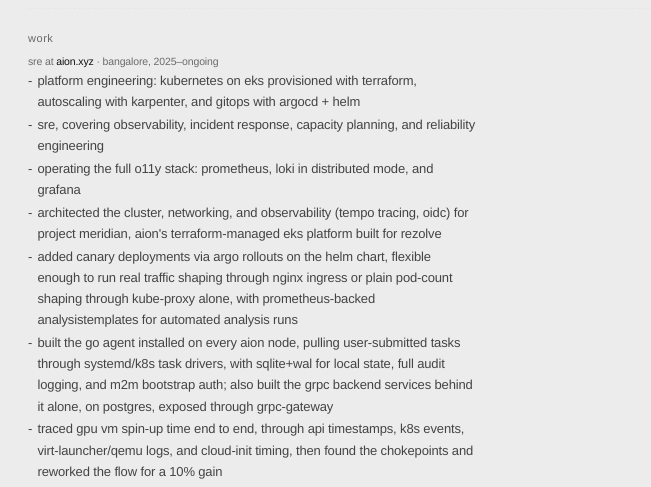
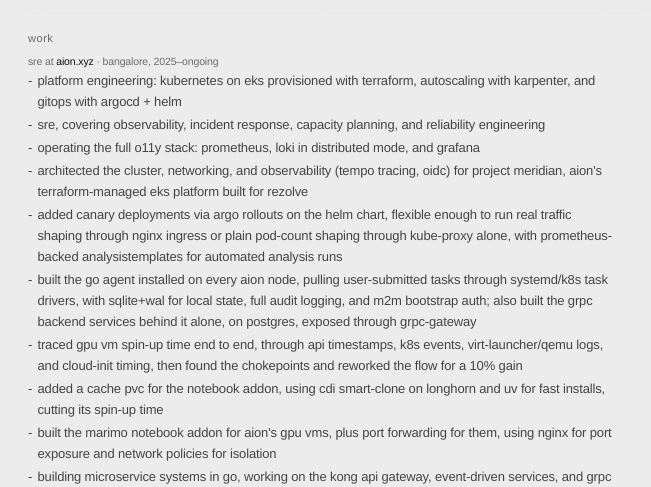
Before and after one commit to lijuuu/me, a React (Vite) app: page / in a window 1280 px wide. Shown: the part 263-750 px from the top of the page, without its empty margins (0-651 px from the left). Built offline with nearby package versions, Linux system fonts and the light colour scheme.

Commit message:
widen work bullet text before it wraps
Signed-off-by: liju thomas <lijuuu@users.noreply.github.com>

```diff
--- a/src/pages/Home.tsx
+++ b/src/pages/Home.tsx
@@ -203,7 +203,7 @@
             </p>
             <ul className="flex flex-col gap-0.5">
               {w.lines.map((line, j) => (
-                <li key={j} className="flex gap-1.5 text-[13px] text-[#444444] lowercase leading-relaxed max-w-lg">
+                <li key={j} className="flex gap-1.5 text-[13px] text-[#444444] lowercase leading-relaxed max-w-2xl">
                   <span aria-hidden="true">-</span>
                   <span>{line}</span>
                 </li>
```
